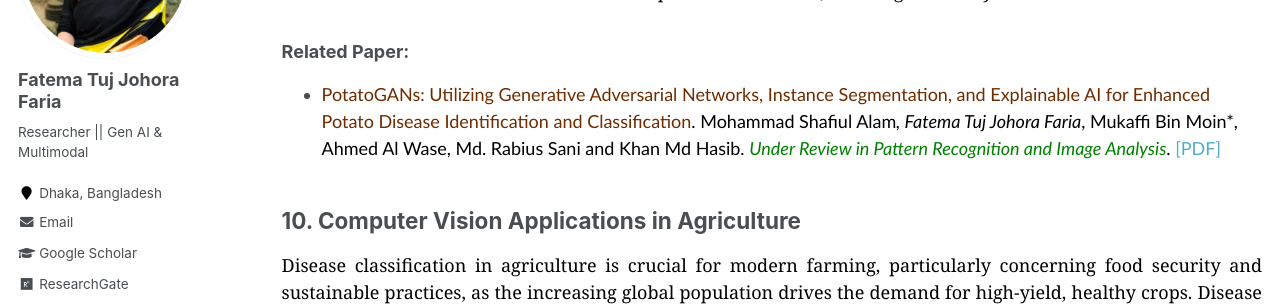
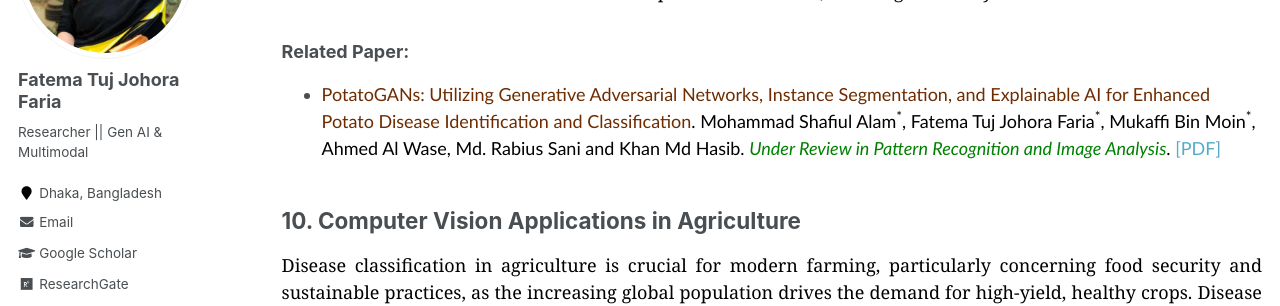
Before and after one commit to fatemafaria142/fatemafaria142.github.io, a Jekyll site: the page built from _pages/research.md, in a window 1280 px wide and 900 px high, scrolled down 6690 px. Shown: the part 152-458 px from the top of the window. Built offline with Jekyll 4.4.1, drawn with Linux system fonts in a browser that asks for light colours.

Commit message:
Update research.md

```diff
--- a/_pages/research.md
+++ b/_pages/research.md
@@ -109,7 +109,7 @@
 </p>
 
 ### Related Paper:
-+ <span style="font-family:Trebuchet MS; color:black;"><span style="color:#6E2C00"> PotatoGANs: Utilizing Generative Adversarial Networks, Instance Segmentation, and Explainable AI for Enhanced Potato Disease Identification and Classification</span>. Mohammad Shafiul Alam*, Fatema Tuj Johora Faria*, Mukaffi Bin Moin*, Ahmed Al Wase, Md. Rabius Sani and Khan Md Hasib. <span style="color:green;"><em> Under Review in Pattern Recognition and Image Analysis</em></span>. [[PDF]](https://arxiv.org/pdf/2405.07332)</span>
++ <span style="font-family:Trebuchet MS; color:black;"><span style="color:#6E2C00"> PotatoGANs: Utilizing Generative Adversarial Networks, Instance Segmentation, and Explainable AI for Enhanced Potato Disease Identification and Classification</span>. Mohammad Shafiul Alam<sup>*</sup>, Fatema Tuj Johora Faria<sup>*</sup>, Mukaffi Bin Moin<sup>*</sup>, Ahmed Al Wase, Md. Rabius Sani and Khan Md Hasib. <span style="color:green;"><em> Under Review in Pattern Recognition and Image Analysis</em></span>. [[PDF]](https://arxiv.org/pdf/2405.07332)</span>
 
 
 ## 10. Computer Vision Applications in Agriculture
```
